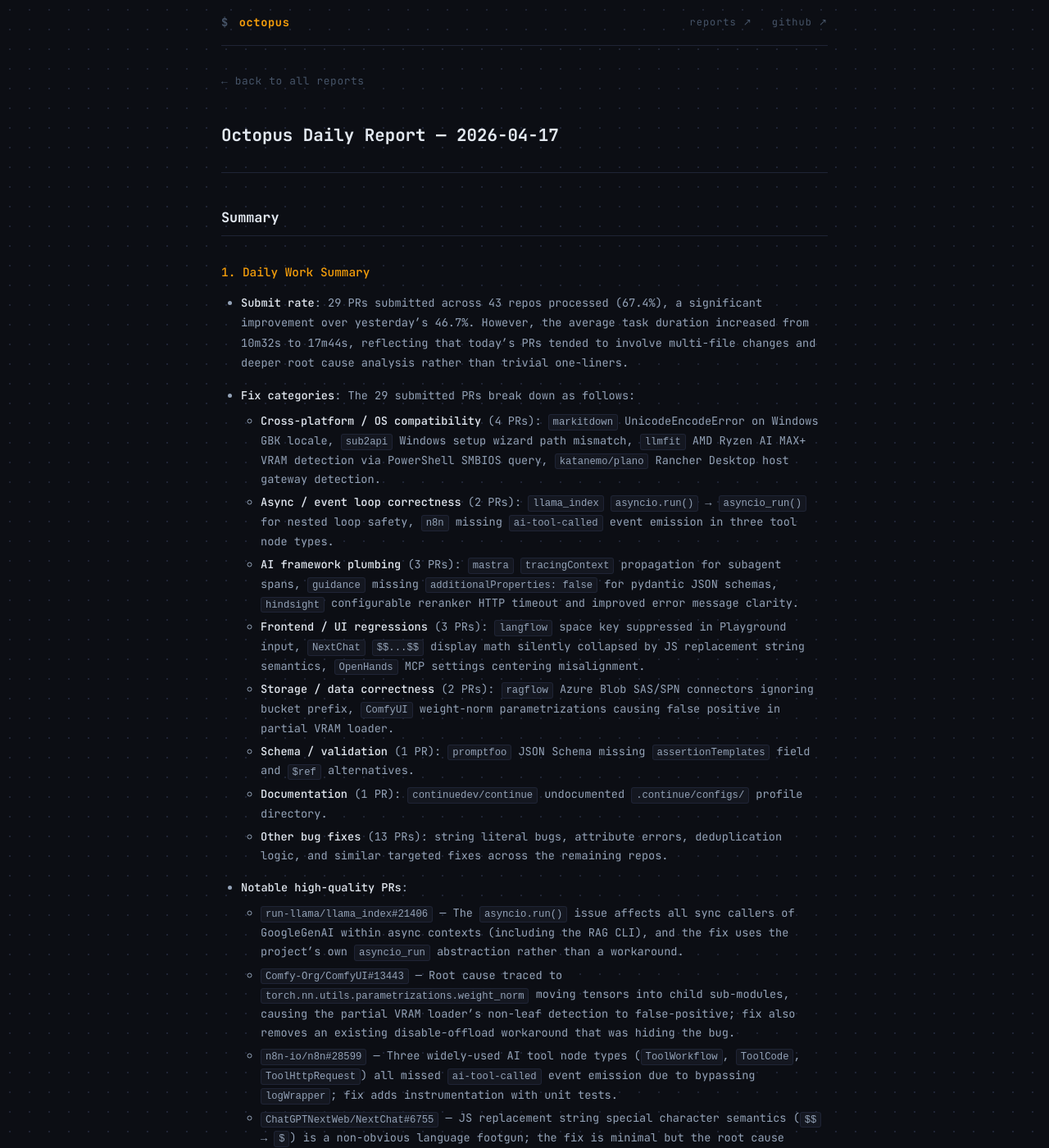
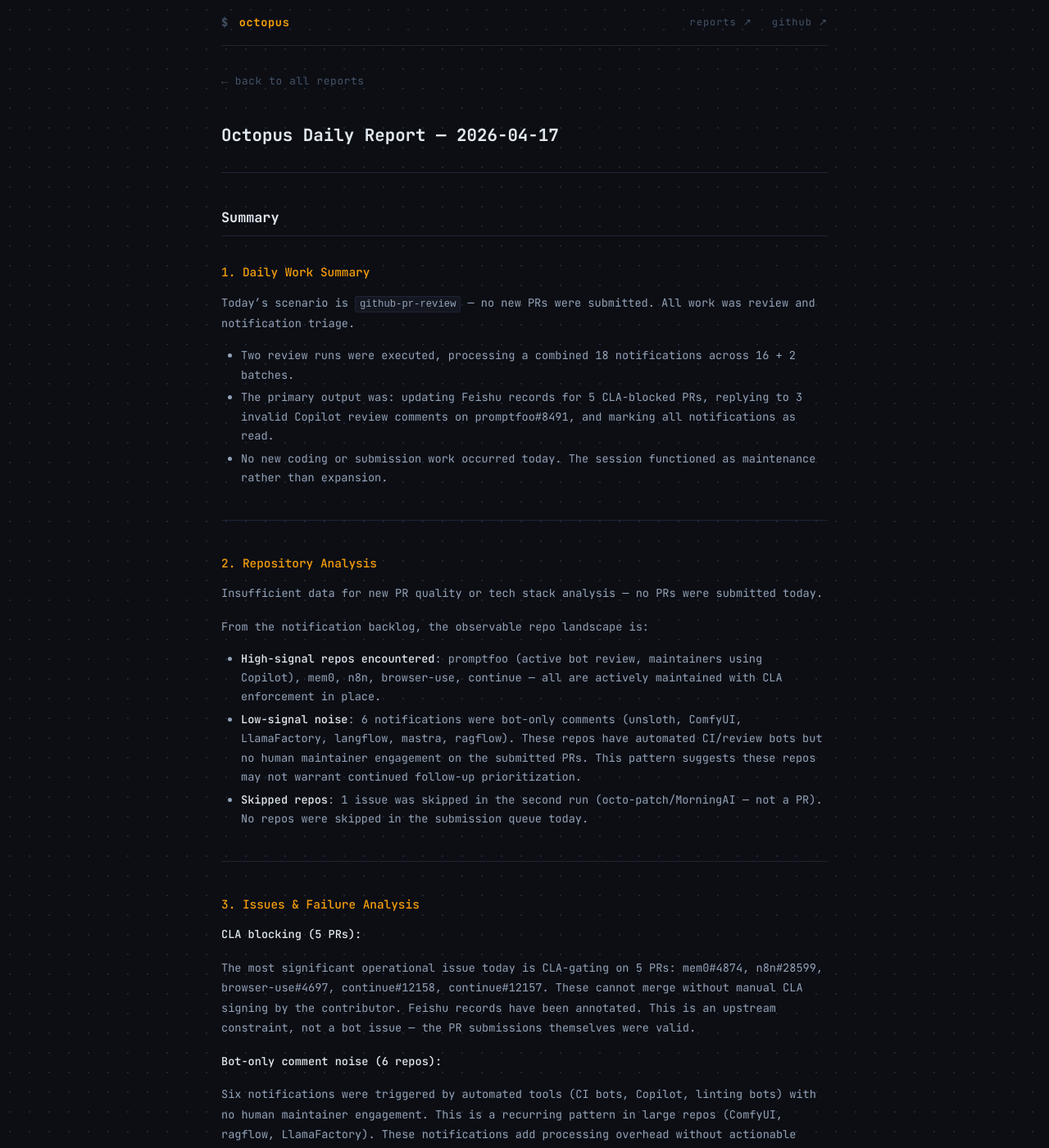
Before and after one commit to octo-patch/daily-reports, a Jekyll site: the page built from 2026-04/2026-04-17.md, in a window 1280 px wide and 1400 px high. Shown: the whole window at 82% size. Built offline with Jekyll 4.4.1, drawn with Linux system fonts in a browser that asks for light colours; some of the changed text lies outside the part shown.

Commit message:
daily report: 2026-04-17

```diff
--- a/2026-04/2026-04-17.md
+++ b/2026-04/2026-04-17.md
@@ -1,74 +1,73 @@
 ---
 layout: report
 title: "Octopus Daily Report — 2026-04-17"
-summary: "- **Submit rate**: 29 PRs submitted across 43 repos processed (67.4%), a significant improvement over yesterdays 46.7%. However, the average task duration increased from 10m32s to 17m44s, reflecting t"
+summary: "Todays scenario is `github-pr-review` — no new PRs were submitted. All work was review and notification triage."
 ---
 
 ## Summary
 
 ### 1. Daily Work Summary
 
-- **Submit rate**: 29 PRs submitted across 43 repos processed (67.4%), a significant improvement over yesterday's 46.7%. However, the average task duration increased from 10m32s to 17m44s, reflecting that today's PRs tended to involve multi-file changes and deeper root cause analysis rather than trivial one-liners.
+Today's scenario is `github-pr-review` — no new PRs were submitted. All work was review and notification triage.
 
-- **Fix categories**: The 29 submitted PRs break down as follows:
-  - **Cross-platform / OS compatibility** (4 PRs): `markitdown` UnicodeEncodeError on Windows GBK locale, `sub2api` Windows setup wizard path mismatch, `llmfit` AMD Ryzen AI MAX+ VRAM detection via PowerShell SMBIOS query, `katanemo/plano` Rancher Desktop host gateway detection.
-  - **Async / event loop correctness** (2 PRs): `llama_index` `asyncio.run()` → `asyncio_run()` for nested loop safety, `n8n` missing `ai-tool-called` event emission in three tool node types.
-  - **AI framework plumbing** (3 PRs): `mastra` `tracingContext` propagation for subagent spans, `guidance` missing `additionalProperties: false` for pydantic JSON schemas, `hindsight` configurable reranker HTTP timeout and improved error message clarity.
-  - **Frontend / UI regressions** (3 PRs): `langflow` space key suppressed in Playground input, `NextChat` `$$...$$` display math silently collapsed by JS replacement string semantics, `OpenHands` MCP settings centering misalignment.
-  - **Storage / data correctness** (2 PRs): `ragflow` Azure Blob SAS/SPN connectors ignoring bucket prefix, `ComfyUI` weight-norm parametrizations causing false positive in partial VRAM loader.
-  - **Schema / validation** (1 PR): `promptfoo` JSON Schema missing `assertionTemplates` field and `$ref` alternatives.
-  - **Documentation** (1 PR): `continuedev/continue` undocumented `.continue/configs/` profile directory.
-  - **Other bug fixes** (13 PRs): string literal bugs, attribute errors, deduplication logic, and similar targeted fixes across the remaining repos.
-
-- **Notable high-quality PRs**:
-  - `run-llama/llama_index#21406` — The `asyncio.run()` issue affects all sync callers of GoogleGenAI within async contexts (including the RAG CLI), and the fix uses the project's own `asyncio_run` abstraction rather than a workaround.
-  - `Comfy-Org/ComfyUI#13443` — Root cause traced to `torch.nn.utils.parametrizations.weight_norm` moving tensors into child sub-modules, causing the partial VRAM loader's non-leaf detection to false-positive; fix also removes an existing disable-offload workaround that was hiding the bug.
-  - `n8n-io/n8n#28599` — Three widely-used AI tool node types (`ToolWorkflow`, `ToolCode`, `ToolHttpRequest`) all missed `ai-tool-called` event emission due to bypassing `logWrapper`; fix adds instrumentation with unit tests.
-  - `ChatGPTNextWeb/NextChat#6755` — JS replacement string special character semantics (`$$` → `$`) is a non-obvious language footgun; the fix is minimal but the root cause identification was non-trivial.
+- Two review runs were executed, processing a combined 18 notifications across 16 + 2 batches.
+- The primary output was: updating Feishu records for 5 CLA-blocked PRs, replying to 3 invalid Copilot review comments on promptfoo#8491, and marking all notifications as read.
+- No new coding or submission work occurred today. The session functioned as maintenance rather than expansion.
 
 ---
 
 ### 2. Repository Analysis
 
-- **High-value repo coverage**: Today's batch includes several high-traffic repos — `run-llama/llama_index` (400+ integrations), `n8n-io/n8n` (major automation platform), `langflow-ai/langflow` (930+ open issues), `microsoft/markitdown` (Microsoft-maintained, popular in LLM workflows), and `infiniflow/ragflow`. These represent the strongest merge-probability targets given maintainer activity and user base size.
+Insufficient data for new PR quality or tech stack analysis — no PRs were submitted today.
 
-- **Tech stack distribution**: Python backends (llama_index, ragflow, gpt_academic, guidance, markitdown), TypeScript/React frontends (langflow, NextChat, OpenHands, n8n), Rust CLI (llmfit), Go service (sub2api). Coverage is broad; no single stack dominates.
+From the notification backlog, the observable repo landscape is:
 
-- **Skip pattern analysis**:
-  - **All actionable bugs already covered by competing PRs** (most common): `agentscope-ai/agentscope`, `Firecrawl`, `dnhkng/GLaDOS` — these repos are active enough that other contributors submit fixes within days. This is a structural limitation for high-velocity repos.
-  - **Account blocked from submitting PRs**: `dyad-sh/dyad` — the `octo-patch` account is blocked by this repo. Fix was implemented locally but PR creation failed. This repo should be removed from the scan queue until the block is resolved.
-  - **No actionable bug issues**: `jovanSAPFIONEER/Network-AI` had zero open issues.
-  - **Maintainer-gated or complex issues**: Several issues in `dyad-sh/dyad` (API key visibility) and others required maintainer pre-approval before PRs would be accepted.
-
-- **Repos warranting attention**: `virattt/ai-hedge-fund` and `shaxiu/XianyuAutoAgent` appear in the SKIPPED status in logs but the log bodies describe completed PRs — there is a status reporting inconsistency worth investigating to ensure these submissions are correctly tracked in the Feishu queue.
+- **High-signal repos encountered**: promptfoo (active bot review, maintainers using Copilot), mem0, n8n, browser-use, continue — all are actively maintained with CLA enforcement in place.
+- **Low-signal noise**: 6 notifications were bot-only comments (unsloth, ComfyUI, LlamaFactory, langflow, mastra, ragflow). These repos have automated CI/review bots but no human maintainer engagement on the submitted PRs. This pattern suggests these repos may not warrant continued follow-up prioritization.
+- **Skipped repos**: 1 issue was skipped in the second run (octo-patch/MorningAI — not a PR). No repos were skipped in the submission queue today.
 
 ---
 
 ### 3. Issues & Failure Analysis
 
-- **Timeout failures (2 workers)**: No specific repo names are surfaced in the provided log details for the two timeouts. Given the increased average duration (17m44s vs 10m32s yesterday), it is likely these timeouts occurred on repos with large codebases or complex issue analysis that exceeded the worker time limit. Recommend reviewing the timeout threshold or adding per-repo size-based time budgets.
+**CLA blocking (5 PRs):**
 
-- **Account block (1 repo)**: `dyad-sh/dyad` represents a hard blocker — fix was completed but PR submission failed due to account-level block. This is an upstream repo policy issue, not a bot quality issue. Action: add `dyad-sh/dyad` to a permanent exclusion list to avoid wasting worker time on it in future runs.
+The most significant operational issue today is CLA-gating on 5 PRs: mem0#4874, n8n#28599, browser-use#4697, continue#12158, continue#12157. These cannot merge without manual CLA signing by the contributor. Feishu records have been annotated. This is an upstream constraint, not a bot issue — the PR submissions themselves were valid.
 
-- **Competing PRs as skip cause**: In active repos like `agentscope-ai/agentscope`, `Firecrawl`, and `dnhkng/GLaDOS`, all reachable bugs had open PRs from other contributors. This is not a failure — it reflects healthy upstream activity. However, continuing to scan these repos at the same frequency adds overhead with diminishing return. Consider reducing scan frequency for repos where the prior 2–3 sessions all resulted in "competing PR" skips.
+**Bot-only comment noise (6 repos):**
 
-- **No OOM or test failures today**: Worker health was clean (41 normal, 2 timeout/error, 0 OOM/crash), which is positive.
+Six notifications were triggered by automated tools (CI bots, Copilot, linting bots) with no human maintainer engagement. This is a recurring pattern in large repos (ComfyUI, ragflow, LlamaFactory). These notifications add processing overhead without actionable signal.
 
-- **Status reporting inconsistency**: Three repos (`virattt/ai-hedge-fund`, `MiroMindAI/MiroThinker`, `shaxiu/XianyuAutoAgent`) show `Status=SKIPPED` in log headers but describe successful PR submissions in the body. This is likely a lifecycle state mismatch between the queue status and the actual execution outcome. If these PRs were submitted, they should be counted in the SUCCESS bucket and tracked accordingly.
+**Invalid Copilot review on promptfoo#8491:**
+
+Copilot raised 3 review comments suggesting the code did not distinguish between explicit and implicit remote generation disabling. After code inspection, all 3 were determined incorrect — the existing `neverGenerateRemote()` ternary logic already handles this correctly. Replies were written explaining the existing behavior. This represents a false-positive review burden from AI-assisted review tools.
+
+No OOM, timeout, or worker crash events were recorded today.
 
 ---
 
 ### 4. PR Follow-up Tracking
 
-- **No new review activity today**: 0 notifications, 0 merges, 0 closes, 0 comments received. No maintainer feedback patterns can be extracted from today's data.
+**Today's review events:**
 
-- **Lifetime merge rate**: 63 merged out of 838 total PRs submitted (7.5%). This rate has been stable and is structurally constrained by several factors:
-  - Many target repos are high-traffic with slow or selective maintainer review cadences (e.g., `langflow-ai/langflow` with 930+ open issues suggests maintainer bandwidth is a bottleneck).
-  - Some PRs fix niche edge cases (Windows-specific paths, specific hardware configs) that maintainers may deprioritize.
-  - The 838 total submissions span many repos, and merge timing is typically days to weeks — the 63 merged likely reflects a fraction of older submissions being reviewed, not same-day feedback.
+| PR | Event | Notes |
+|----|-------|-------|
+| mnfst/manifest#1570 | Merged | Not tracked in Feishu — record gap |
+| notebooklm-py#267, #268 | Closed (not merged) | Not tracked in Feishu — record gap |
+| promptfoo/promptfoo#8491 | Comment replied | 3 Copilot suggestions rebutted; PR remains open |
+| mem0, n8n, browser-use, continue (x2) | CLA blocked | Feishu updated; awaiting manual action |
 
-- **Recommended priority adjustments**:
-  - **Deprioritize**: Repos where the last 2+ sessions resulted in "all bugs covered by competing PRs" (e.g., `agentscope-ai/agentscope`, `Firecrawl`). Reduce scan frequency from daily to weekly for these.
-  - **Remove from queue**: `dyad-sh/dyad` — account blocked, no path to PR submission.
-  - **Monitor for merge signals**: `microsoft/markitdown`, `run-llama/llama_index`, `n8n-io/n8n`, and `mastra-ai/mastra` are all active repos with responsive maintainer history. PRs submitted today to these repos are the highest-probability merge candidates in the next 7–14 days.
-  - **Track submission status bugs**: Resolve the `Status=SKIPPED` / PR-submitted discrepancy before next run to ensure merge tracking accuracy.
+**Overall merge rate analysis (7.5%, 63/838):**
+
+The 7.5% rate is low. Based on today's data, contributing factors include:
+
+- **CLA friction**: Multiple active PRs are stalled purely on contributor agreement, not code quality. This is a structural blocker for repos with strict CLA enforcement.
+- **Maintainer non-engagement**: 6 of 18 notifications today were bot-only. Many submitted PRs appear to sit without human review, particularly in large repos with high issue volume (ragflow, LlamaFactory, ComfyUI).
+- **Repo selection for closed PRs**: notebooklm-py#267 and #268 were closed. Without merge reasons in the logs, root cause is insufficient data — but two closures from the same repo on the same day suggests the repo may be a poor candidate for continued submission.
+
+**Actionable recommendations:**
+
+1. Deprioritize repos with a pattern of bot-only notification activity and no human maintainer response across multiple PRs (e.g., ComfyUI, ragflow).
+2. Flag CLA-required repos in the submission queue to avoid new PR submissions until existing ones are unblocked.
+3. Investigate why mnfst/manifest#1570 and notebooklm-py#267/#268 were not present in Feishu — there is a record synchronization gap for these PRs.
+4. For notebooklm-py, consider adding to a review-suppressed or low-priority list given two same-day closures.
```
